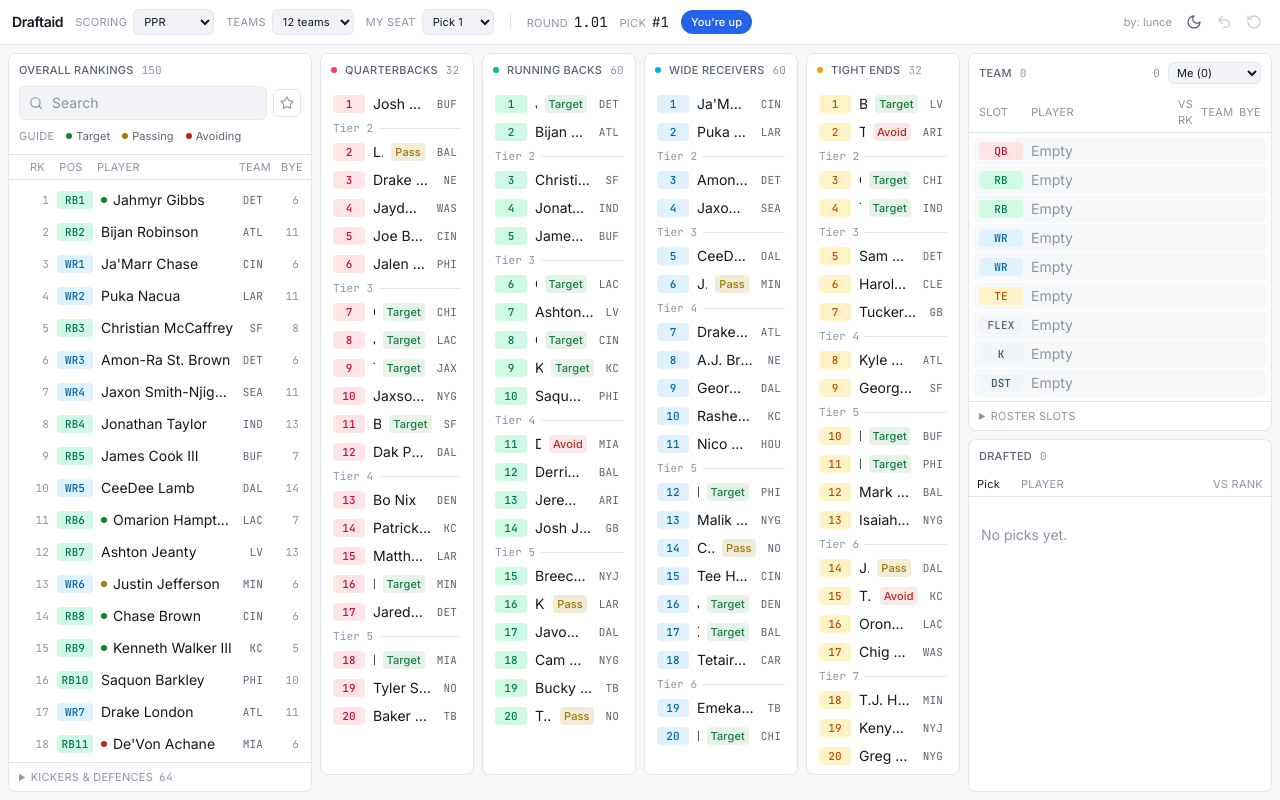
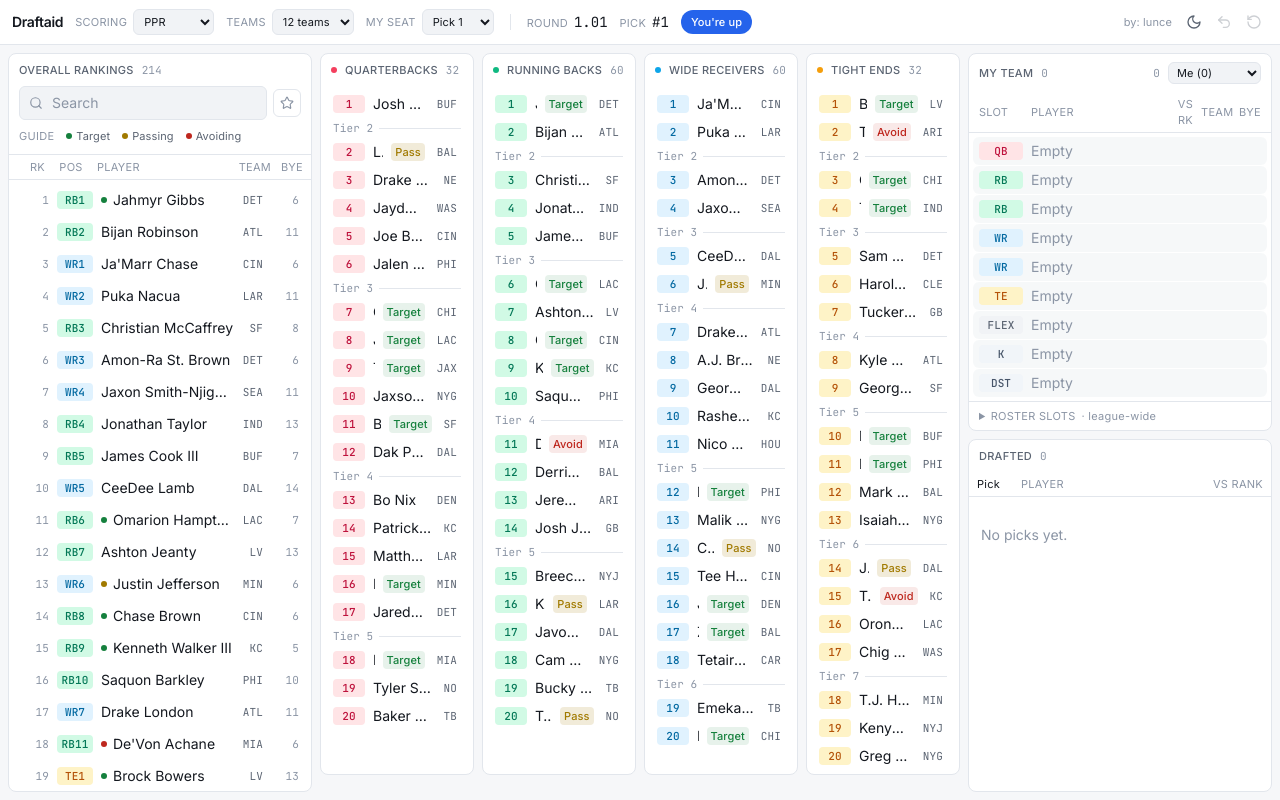
Before and after one commit to lddelacr/draftaid, a Next.js app: page / in a window 1280 px wide. Built offline with nearby package versions, Linux system fonts and the light colour scheme.

Commit message:
Fix NaN lineup slots, name team header, merge K/DST into board

```diff
--- a/src/components/board/OverallBoard.tsx
+++ b/src/components/board/OverallBoard.tsx
@@ -18,8 +18,6 @@
   currentPick: number;
   /** Your roster grouped by club, for stack and overlap chips. */
   myTeams: Map<NflTeam, Player[]>;
-  /** Kickers and defences, which the guide ranks but gives no overall rank. */
-  specialists: readonly Player[];
   onFilters: (filters: BoardFilters) => void;
   onDraft: (player: Player) => void;
   onFavorite: (player: Player) => void;
@@ -32,7 +30,6 @@
   favorites,
   currentPick,
   myTeams,
-  specialists,
   onFilters,
   onDraft,
   onFavorite,
@@ -111,27 +108,6 @@
         )}
       </PanelBody>
 
-      {/* Kept out of the scrolling board: the guide gives kickers and defences
-          an ADP but no overall rank, and they are only reached for at the very
-          end of a draft. Folded away here, they stay one click from the log
-          staying accurate. */}
-      <details className="border-t border-line">
-        <summary className="cursor-pointer px-2.5 py-1.5 text-2xs uppercase tracking-wide text-dim hover:text-body">
-          Kickers &amp; defences
-          <span className="tnum ml-1.5 normal-case">{specialists.length}</span>
-        </summary>
-        <div className="max-h-48 overflow-y-auto p-1">
-          {specialists.map((player) => (
-            <PlayerRow
-              key={player.id}
-              player={player}
-              format={format}
-              variant="compact"
-              onDraft={onDraft}
-            />
-          ))}
-        </div>
-      </details>
     </Panel>
   );
 }
--- a/src/components/board/PlayerRow.tsx
+++ b/src/components/board/PlayerRow.tsx
@@ -5,6 +5,7 @@
 import type { Player, ScoringFormat } from "@/types";
 import { cn } from "@/lib/utils";
 import {
+  POSITION_ABBR,
   POSITION_STYLES,
   SENTIMENT_DOT,
   SENTIMENT_LABEL,
@@ -75,7 +76,9 @@
           )}
         >
           {/* A player ranked in one format may be absent from the other. */}
-          {full ? `${player.position}${rank?.position ?? ""}` : (rank?.position ?? player.position)}
+          {full
+            ? `${POSITION_ABBR[player.position]}${rank?.position ?? ""}`
+            : (rank?.position ?? POSITION_ABBR[player.position])}
         </span>
 
         <span className="flex min-w-0 flex-1 items-center gap-1.5">
--- a/src/components/draft/DraftShell.tsx
+++ b/src/components/draft/DraftShell.tsx
@@ -28,14 +28,22 @@
 
   const format = state.settings.format;
   const open = useMemo(() => inFormat(available(state, PLAYERS), format), [state, format]);
-  const board = useMemo(() => rankedBoard(open, format), [open, format]);
-  const specialists = useMemo(
-    () =>
-      open
-        .filter((player) => player.position === "K" || player.position === "DST")
-        .sort((a, b) => (a.ranks[format]?.position ?? 0) - (b.ranks[format]?.position ?? 0)),
-    [open, format],
-  );
+  /**
+   * The guide's 150, then kickers and defences on the end. They carry their own
+   * K1-K32 and D1-D32 ordering and no overall rank, so they sit below the board
+   * without displacing anyone in it.
+   */
+  const board = useMemo(() => {
+    const ranked = rankedBoard(open, format);
+    const specialists = open
+      .filter((player) => player.position === "K" || player.position === "DST")
+      .sort(
+        (a, b) =>
+          a.position.localeCompare(b.position) ||
+          (a.ranks[format]?.position ?? 0) - (b.ranks[format]?.position ?? 0),
+      );
+    return [...ranked, ...specialists];
+  }, [open, format]);
   const visible = useFilteredPlayers(board, filters, state.favorites);
 
   useHotkeys(
@@ -84,7 +92,6 @@
           favorites={favorites}
           currentPick={currentPick(state)}
           myTeams={myTeams}
-          specialists={specialists}
           onFilters={setFilters}
           onDraft={draft}
           onFavorite={star}
--- a/src/components/draft/RightRail.tsx
+++ b/src/components/draft/RightRail.tsx
@@ -80,12 +80,12 @@
   const adjust = (key: keyof LineupSlots, delta: number) =>
     onLineup({
       ...state.settings.lineup,
-      [key]: Math.max(0, Math.min(9, state.settings.lineup[key] + delta)),
+      [key]: Math.max(0, Math.min(9, (state.settings.lineup[key] ?? 0) + delta)),
     });
 
   return (
     <Panel className="shrink-0">
-      <PanelHeader title="Team" count={roster.length}>
+      <PanelHeader title={mine ? "My team" : `Team ${slot}`} count={roster.length}>
         <span
           title="Net picks past rank across this roster — positive is value, negative is reaching"
           className={cn(
@@ -198,10 +198,10 @@
         )}
       </div>
 
-      {mine && (
       <details className="border-t border-line">
         <summary className="cursor-pointer px-2.5 py-1.5 text-2xs uppercase tracking-wide text-dim hover:text-body">
           Roster slots
+          <span className="ml-1.5 normal-case text-dim">· league-wide</span>
         </summary>
         <div className="grid grid-cols-2 gap-1 px-2 pb-2">
           {EDITABLE.map(({ key, label }) => (
@@ -211,7 +211,7 @@
                 <Minus className="size-3" />
               </Stepper>
               <span className="tnum w-3 text-center text-2xs text-body">
-                {state.settings.lineup[key]}
+                {state.settings.lineup[key] ?? 0}
               </span>
               <Stepper onClick={() => adjust(key, 1)} label={`One more ${label}`}>
                 <Plus className="size-3" />
@@ -220,7 +220,6 @@
           ))}
         </div>
       </details>
-      )}
     </Panel>
   );
 }
--- a/src/hooks/useDraft.ts
+++ b/src/hooks/useDraft.ts
@@ -29,6 +29,12 @@
     const known = new Set(PLAYERS.map((player) => player.id));
     return {
       ...parsed,
+      settings: {
+        ...parsed.settings,
+        // A draft saved before a lineup slot existed has no value for it, and
+        // undefined + 1 is NaN. Defaults fill any gap.
+        lineup: { ...DEFAULT_LINEUP, ...parsed.settings.lineup },
+      },
       picks: parsed.picks.filter((pick) => known.has(pick.playerId)),
       favorites: (parsed.favorites ?? []).filter((id) => known.has(id)),
       queue: (parsed.queue ?? []).filter((id) => known.has(id)),
--- a/src/lib/presentation.ts
+++ b/src/lib/presentation.ts
@@ -23,6 +23,16 @@
   TE: "bg-amber-500",
   K: "bg-slate-400",
   DST: "bg-slate-400",
+};
+
+/** D/ST is too wide for a rank badge; everything else reads as itself. */
+export const POSITION_ABBR: Record<Position, string> = {
+  QB: "QB",
+  RB: "RB",
+  WR: "WR",
+  TE: "TE",
+  K: "K",
+  DST: "D",
 };
 
 export const SENTIMENT_LABEL: Record<Sentiment, string> = {
```
Also changed, not shown: 2 other files (tests, documents, lock files or other folders).
